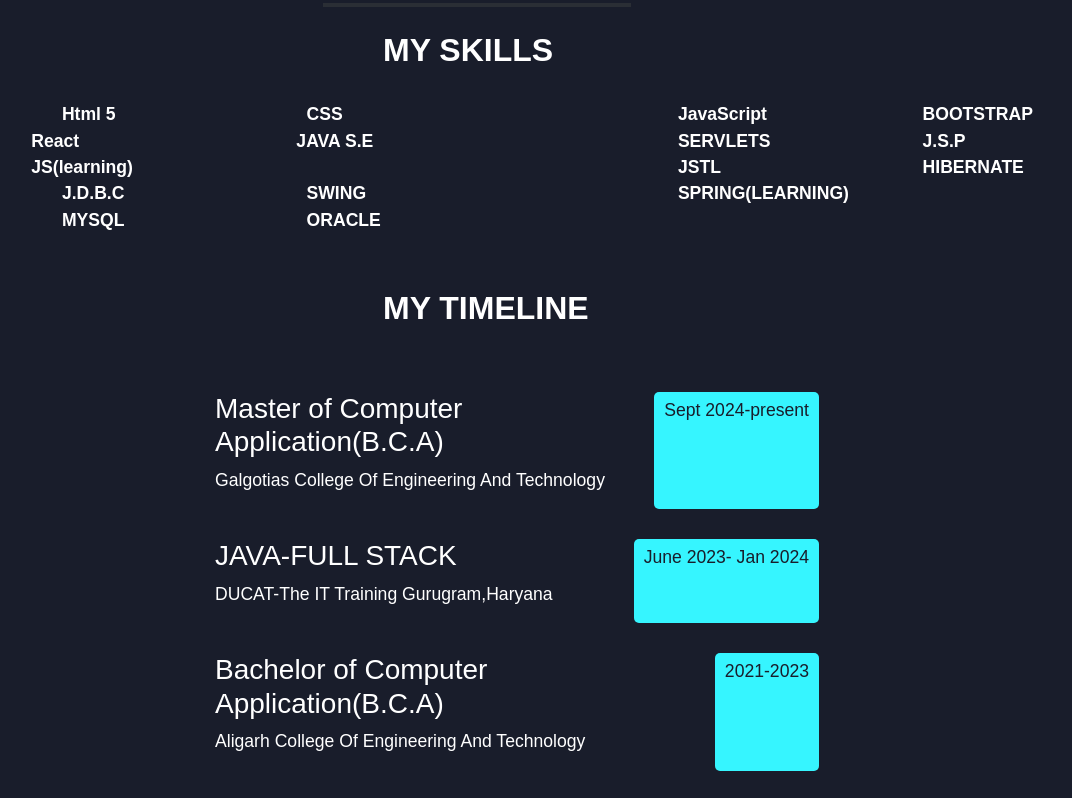
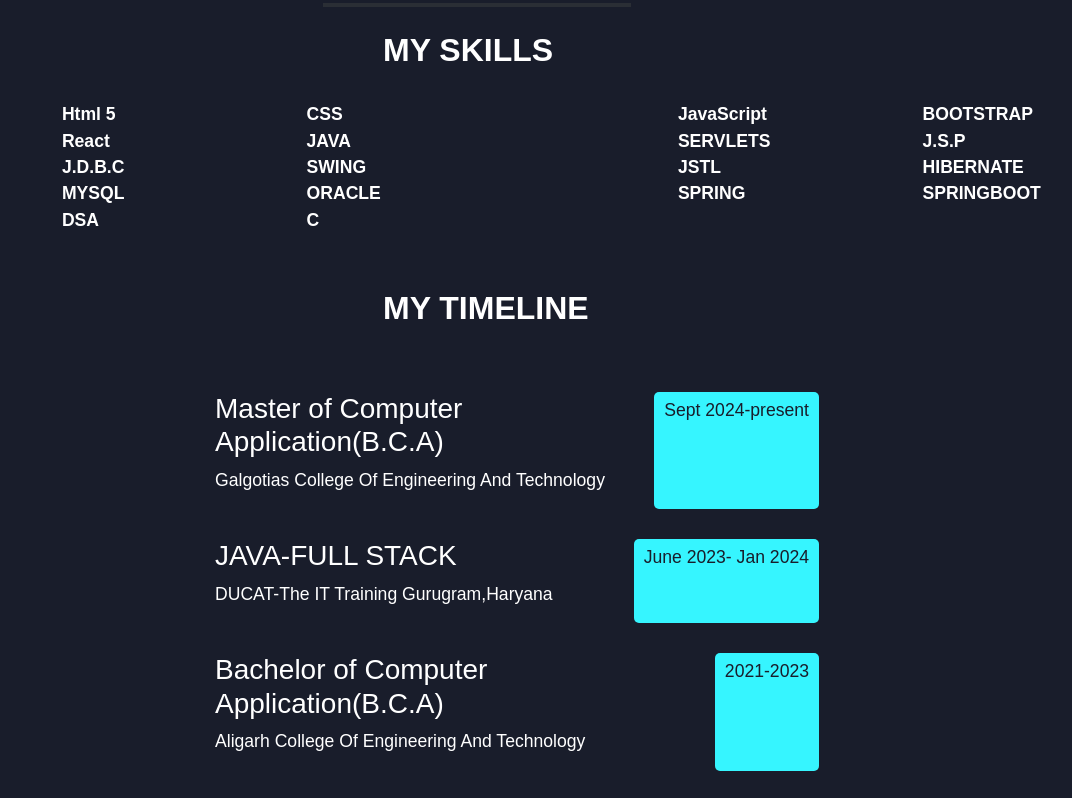
Before and after one commit to Creater8/Abhay_portfolio.github.io, a plain HTML site: page index.html in a window 1280 px wide. Shown: the part 1880-2678 px from the top of the page, without its empty margins (139-1211 px from the left). Drawn offline with Linux system fonts and the light colour scheme.

Commit message:
Update index.html

```diff
--- a/index.html
+++ b/index.html
@@ -102,8 +102,8 @@
                         </div>
                           <div class="row">
                             <div class="row justify-content-space justify-content-around" >
-                                <div class=" col-md-4  skilldata" >React JS(learning)</div>
-                                <div class=" col-md-3 skilldata" >JAVA S.E</div>
+                                <div class=" col-md-2  skilldata" >React </div>
+                                <div class=" col-md-2 skilldata" >JAVA </div>
                              </div>
                           </div>
                           <div class="row">
@@ -118,6 +118,13 @@
                                 <div class=" col-md-2 skilldata" >ORACLE</div>
                              </div>
                           </div>
+
+                          <div class="row">
+                            <div class="row justify-content-space justify-content-around" >
+                                <div class=" col-md-2 skilldata" >DSA</div>
+                                <div class=" col-md-2 skilldata" >C</div>
+                             </div>
+                         </div>
 
                          </div>
                          <div class="col-md-5"><div class="row"></div>
@@ -141,10 +148,11 @@
                          </div>
                          <div class="row">
                             <div class="row justify-content-space justify-content-around" >
-                                <div class=" col-md-2 skilldata" >SPRING(LEARNING)</div>
-                                <div class=" col-md-2 skilldata" ></div>
+                                <div class=" col-md-2 skilldata" >SPRING</div>
+                                <div class=" col-md-2 skilldata" >SPRINGBOOT</div>
                              </div>
                          </div>
+
 
                         </div>
                     </div>
@@ -236,7 +244,7 @@
                                          <h2 class="worktext">ShopSavvy</h2>
                                          <p>It's an food delevery website building using following technology frontend using html,css,bootstrap
                                           JavaScript and for backend JAVA (Hibernate, Spring) and database handel with mysql using
-                                          Apache Tomcat server (on going project).</p>
+                                          Apache Tomcat server </p>
                                         </div>
 
                                       </div>
```
